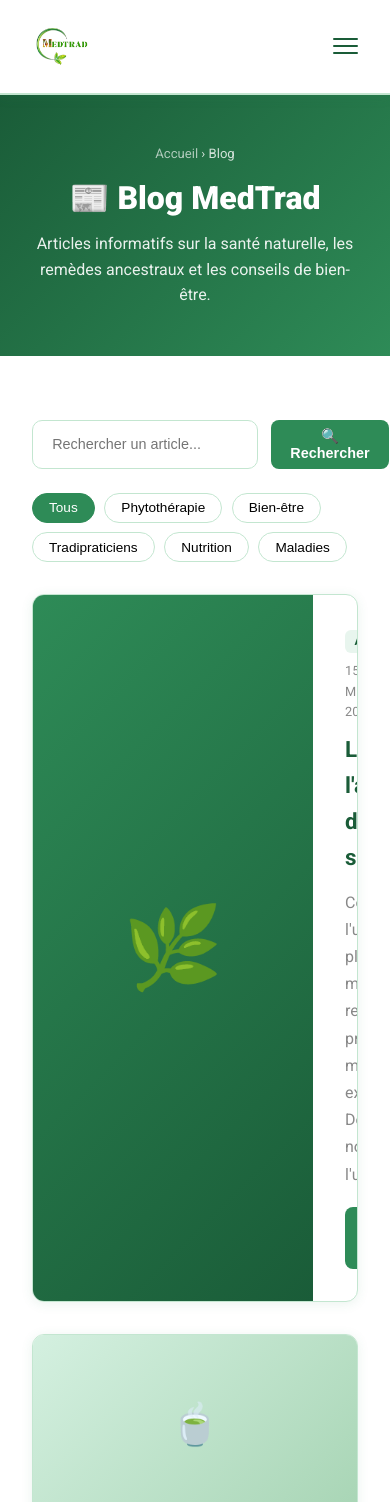
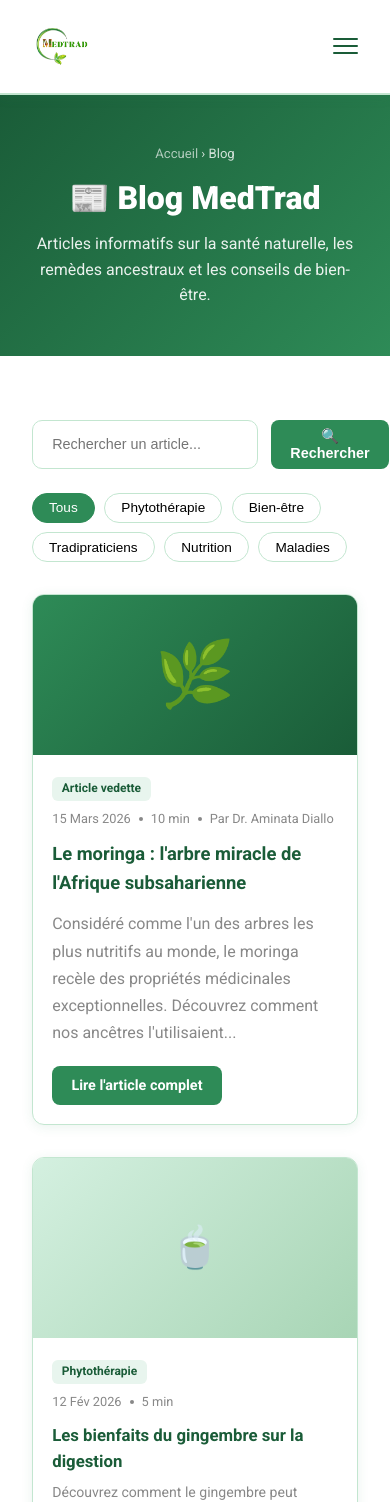
Before and after one commit to aude-mian/Site-web-pour-la-medecine-traditionnelle-, a React (Vite) app: page /blog in a window 390 px wide. Shown: the top 1502 px of the page. Built offline with nearby package versions, Linux system fonts and the light colour scheme.

Commit message:
Modifs au niveau de la page

```diff
--- a/src/pages/Blog.jsx
+++ b/src/pages/Blog.jsx
@@ -56,12 +56,12 @@ export default function Blog() {
 
           {cat === 'Tous' && !search && (
             <FadeIn delay={100}>
-              <div className="card" style={{ marginBottom: '2rem', display: 'flex', overflow: 'hidden', flexDirection: 'row' }}>
-                <div style={{ background: 'linear-gradient(135deg,var(--green-main),var(--green-dark))', width: 280, flexShrink: 0, display: 'flex', alignItems: 'center', justifyContent: 'center', fontSize: '5rem' }}>{FEATURED.icon}</div>
-                <div style={{ padding: '2rem', flex: 1 }}>
+              <div className="card featured-card">
+                <div className="featured-img">{FEATURED.icon}</div>
+                <div className="featured-body">
                   <span className="blog-category">{FEATURED.cat}</span>
                   <div className="blog-meta"><span>{FEATURED.date}</span><span className="dot" /><span>{FEATURED.read} min</span><span className="dot" /><span>Par {FEATURED.author}</span></div>
-                  <h2 style={{ fontSize: '1.4rem', color: 'var(--green-dark)', margin: '0.5rem 0 0.8rem' }}>{FEATURED.title}</h2>
+                  <h2 className="featured-title">{FEATURED.title}</h2>
                   <p style={{ color: 'var(--gray-mid)', lineHeight: 1.7 }}>{FEATURED.excerpt}</p>
                   <div style={{ marginTop: '1.2rem' }}>
                     <a href="#" className="btn btn-primary">Lire l'article complet</a>
--- a/src/styles/main.css
+++ b/src/styles/main.css
@@ -371,6 +371,33 @@ ul { list-style: none; }
 .footer-col ul li a:hover { opacity: 1; }
 .footer-bottom { border-top: 1px solid rgba(255,255,255,0.15); padding-top: 1.2rem; display: flex; align-items: center; justify-content: space-between; font-size: 0.8rem; opacity: 0.7; }
 
+/* ===== ARTICLE VEDETTE ===== */
+.featured-card {
+  display: flex;
+  flex-direction: row;
+  overflow: hidden;
+  margin-bottom: 2rem;
+}
+.featured-img {
+  background: linear-gradient(135deg, var(--green-main), var(--green-dark));
+  width: 280px;
+  flex-shrink: 0;
+  display: flex;
+  align-items: center;
+  justify-content: center;
+  font-size: 5rem;
+}
+.featured-body {
+  padding: 2rem;
+  flex: 1;
+  min-width: 0;
+}
+.featured-title {
+  font-size: 1.4rem;
+  color: var(--green-dark);
+  margin: 0.5rem 0 0.8rem;
+}
+
 /* ===== RESPONSIVE ===== */
 @media (max-width: 900px) {
   .grid-3, .features-grid, .footer-grid { grid-template-columns: repeat(2, 1fr); }
@@ -378,6 +405,7 @@ ul { list-style: none; }
   .chat-layout { grid-template-columns: 1fr; height: auto; }
   .chat-sidebar { height: 250px; }
   .chat-main { height: 500px; }
+  .featured-img { width: 200px; font-size: 4rem; }
 }
 @media (max-width: 600px) {
   .hamburger { display: flex; }
@@ -389,4 +417,9 @@ ul { list-style: none; }
   .form-row { grid-template-columns: 1fr; }
   .hero h1 { font-size: 1.7rem; }
   .hero-stats { gap: 1.5rem; }
+  /* Article vedette : passe en colonne sur mobile */
+  .featured-card { flex-direction: column; }
+  .featured-img { width: 100%; height: 160px; font-size: 4rem; }
+  .featured-body { padding: 1.2rem; }
+  .featured-title { font-size: 1.15rem; }
 }
```
